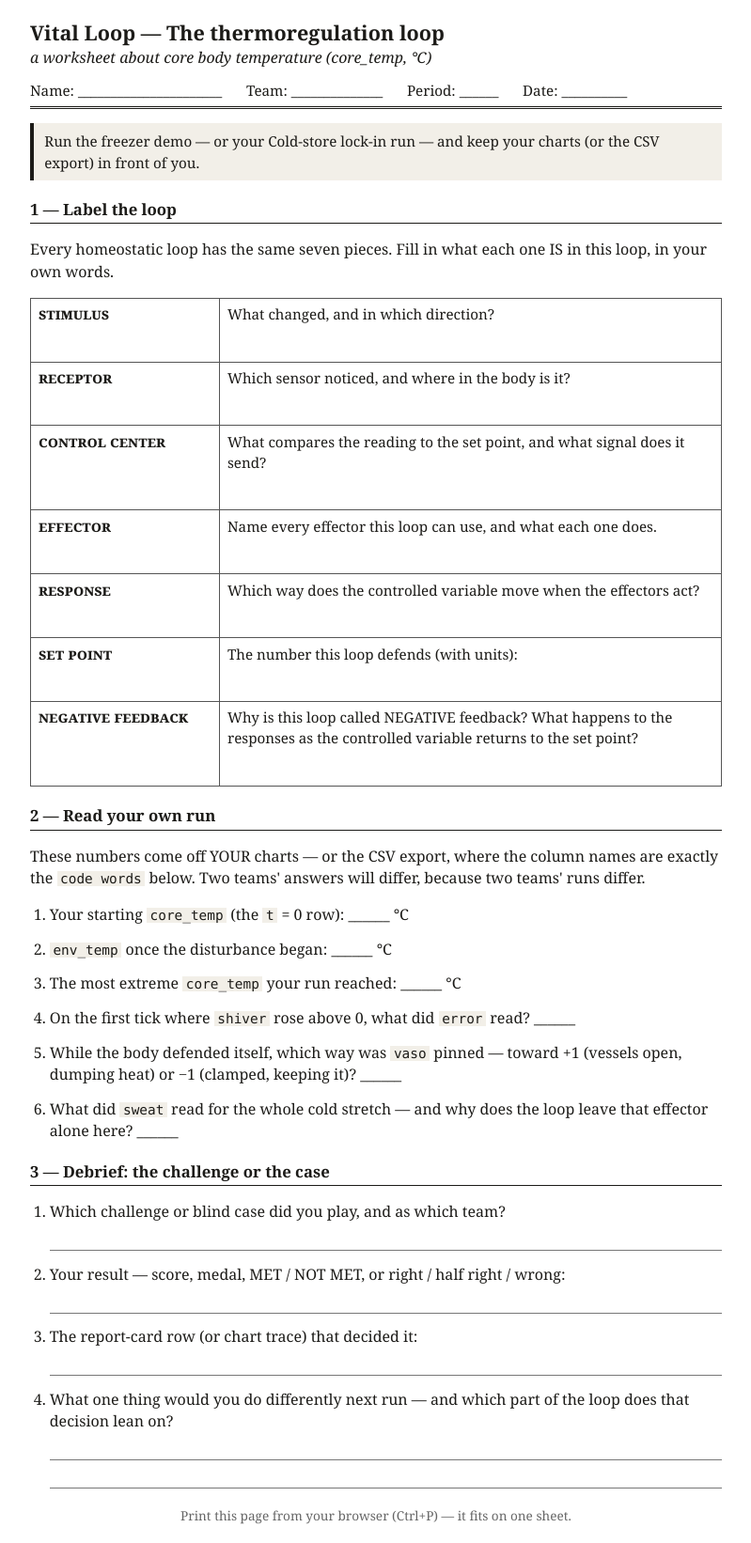
After one commit to gatorryan6-oss/vitalloop, a Flask app: page /worksheet/temp in a window 1280 px wide. The commit adds this page. Shown: the whole page at 94% size, without its empty margins (240-1039 px from the left). Run offline with Flask 3, Linux system fonts and the light colour scheme.

Commit message:
M35: student worksheets - three printable routes
Co-Authored-By: Claude Fable 5 <noreply@anthropic.com>

```diff
--- a/app.py
+++ b/app.py
@@ -13,6 +13,7 @@ smoothly instead of freezing the server chewing through an hour of ticks.
 import csv
 import datetime
 import io
+import re
 import threading
 import time
 
@@ -365,6 +366,122 @@ def state():
     out = runner.snapshot(since)
     out["sessions"] = registry.count()   # the room, arriving (M34)
     return jsonify(out)
+
+
+# Student worksheets (M35). Printable pages, NOT documents in the repo:
+# they render from this one table, so they can never drift from the
+# app's vocabulary, and the invariants suite pins every field name they
+# cite to the frozen record schemas. The worksheet asks; it never
+# answers — the student's own run (charts, CSV, report card) is the
+# answer key, which is the entire point.
+#
+# The seven curriculum terms appear on every worksheet EXACTLY
+# (kickoff §1: curriculum vocabulary used exactly).
+WORKSHEET_TERMS = [
+    ("stimulus", "What changed, and in which direction?"),
+    ("receptor", "Which sensor noticed, and where in the body is it?"),
+    ("control center", "What compares the reading to the set point, "
+                       "and what signal does it send?"),
+    ("effector", "Name every effector this loop can use, and what "
+                 "each one does."),
+    ("response", "Which way does the controlled variable move when "
+                 "the effectors act?"),
+    ("set point", "The number this loop defends (with units):"),
+    ("negative feedback", "Why is this loop called NEGATIVE feedback? "
+                          "What happens to the responses as the "
+                          "controlled variable returns to the set "
+                          "point?"),
+]
+
+WORKSHEETS = {
+    "temp": {
+        "title": "The thermoregulation loop",
+        "variable": "core body temperature (core_temp, °C)",
+        "before": "Run the freezer demo — or your Cold-store lock-in "
+                  "run — and keep your charts (or the CSV export) in "
+                  "front of you.",
+        "fields": ["t", "core_temp", "env_temp", "error",
+                   "sweat", "shiver", "vaso"],
+        "read": [
+            "Your starting core_temp (the t = 0 row): ______ °C",
+            "env_temp once the disturbance began: ______ °C",
+            "The most extreme core_temp your run reached: ______ °C",
+            "On the first tick where shiver rose above 0, what did "
+            "error read? ______",
+            "While the body defended itself, which way was vaso "
+            "pinned — toward +1 (vessels open, dumping heat) or −1 "
+            "(clamped, keeping it)? ______",
+            "What did sweat read for the whole cold stretch — and "
+            "why does the loop leave that effector alone here? ______",
+        ],
+    },
+    "glucose": {
+        "title": "The blood-glucose loop",
+        "variable": "blood glucose (glucose, mg/dL)",
+        "before": "Eat a 60 g meal in the sandbox — or use your Type 1 "
+                  "shift run — and keep your charts (or the CSV "
+                  "export) in front of you.",
+        "fields": ["t", "glucose", "gut_carbs", "insulin", "glucagon",
+                   "uptake"],
+        "read": [
+            "Fasting glucose before the meal: ______ mg/dL",
+            "Peak glucose after the meal: ______ mg/dL, at "
+            "t = ______",
+            "What did insulin do as glucose climbed? ______",
+            "What did glucagon do over the same stretch — and why "
+            "does the loop silence it? ______",
+            "While gut_carbs drained toward zero, what happened to "
+            "uptake — where was the sugar going? ______",
+            "About how long did the body take to bring glucose back "
+            "under 140 mg/dL? ______",
+        ],
+    },
+    "water": {
+        "title": "The water/ADH loop",
+        "variable": "plasma osmolarity (osmolarity, mOsm/L)",
+        "before": "Eat the salty snack and wait — or use your Aid "
+                  "station run — and keep your charts (or the CSV "
+                  "export) in front of you.",
+        "fields": ["osmolarity", "adh", "thirst", "urine_rate",
+                   "urine_osm"],
+        "read": [
+            "Resting osmolarity before the disturbance: ______ "
+            "mOsm/L",
+            "The most extreme osmolarity your run reached: ______",
+            "adh at that moment: ______ — and urine_rate: ______ "
+            "mL/min",
+            "urine_osm while the body was CONSERVING water: ______ — "
+            "and while it was FLOODING the excess: ______",
+            "Which woke first, adh or thirst — and why does the loop "
+            "reach for the cheaper response before the behavior? "
+            "______",
+            "Did the body ever drink with nobody at the keyboard? "
+            "What on the chart tells you? ______",
+        ],
+    },
+}
+
+
+@app.template_filter("replace_fields")
+def _mark_fields(text, fields):
+    """Wrap a worksheet question's cited column names in <code>, so the
+    words a student greps their CSV for look like what they'll find."""
+    from markupsafe import Markup, escape
+    out = str(escape(text))
+    for f in sorted(set(fields), key=len, reverse=True):
+        out = re.sub(rf"\b{re.escape(f)}\b", f"<code>{f}</code>", out)
+    return Markup(out)
+
+
+@app.route("/worksheet/<loop>")
+def worksheet(loop):
+    entry = WORKSHEETS.get(loop)
+    if entry is None:
+        return jsonify({"error": f"no worksheet for {loop!r} — the "
+                                 "loops are temp, glucose and "
+                                 "water"}), 400
+    return render_template("worksheet.html", loop=loop, ws=entry,
+                           terms=WORKSHEET_TERMS)
 
 
 ENV_TEMP_MIN, ENV_TEMP_MAX = -10.0, 45.0   # the slider's range, enforced
--- a/templates/index.html
+++ b/templates/index.html
@@ -489,6 +489,10 @@
 
 <footer class="room-footer">
   <span id="sessionCount"></span>
+  <span class="worksheet-links">Worksheets:
+    <a href="/worksheet/temp">temperature</a> &middot;
+    <a href="/worksheet/glucose">glucose</a> &middot;
+    <a href="/worksheet/water">water</a></span>
 </footer>
 
 <script src="/static/diagram.js"></script>
--- /dev/null
+++ b/templates/worksheet.html
@@ -0,0 +1,106 @@
+<!doctype html>
+<html lang="en">
+<head>
+<meta charset="utf-8">
+<meta name="viewport" content="width=device-width, initial-scale=1">
+<title>Vital Loop worksheet — {{ ws.title }}</title>
+<style>
+  /* Self-contained on purpose: a worksheet prints from the browser and
+     must look right with no app chrome and no other stylesheet. */
+  body {
+    font-family: Georgia, "Times New Roman", serif;
+    color: #1c1b18;
+    max-width: 46rem;
+    margin: 0 auto;
+    padding: 1.2rem 1.5rem;
+    line-height: 1.45;
+  }
+  header { border-bottom: 3px double #1c1b18; padding-bottom: 0.4rem;
+           margin-bottom: 0.9rem; }
+  h1 { font-size: 1.35rem; margin: 0; }
+  .subtitle { font-style: italic; }
+  .idblock { display: flex; gap: 1.6rem; flex-wrap: wrap;
+             margin: 0.7rem 0 0; font-size: 0.95rem; }
+  h2 { font-size: 1.05rem; border-bottom: 1px solid #1c1b18;
+       padding-bottom: 0.15rem; margin: 1.2rem 0 0.5rem; }
+  .before { background: #f2efe8; padding: 0.5rem 0.7rem;
+            border-left: 4px solid #1c1b18; font-size: 0.95rem; }
+  table { border-collapse: collapse; width: 100%; }
+  td, th { border: 1px solid #555; padding: 0.35rem 0.5rem;
+           vertical-align: top; text-align: left; font-size: 0.95rem; }
+  th.term { width: 11.5rem; font-variant: small-caps;
+            font-size: 1.02rem; }
+  .writein { min-height: 2.1rem; }
+  ol.read { padding-left: 1.3rem; }
+  ol.read li { margin-bottom: 0.85rem; }
+  code { font-family: Consolas, monospace; font-size: 0.9em;
+         background: #f2efe8; padding: 0 0.25em; }
+  .lines { border-bottom: 1px solid #777; display: block;
+           height: 1.5rem; margin-top: 0.3rem; }
+  .print-hint { text-align: center; color: #666; font-size: 0.85rem;
+                margin: 1.2rem 0 0; }
+  @media print {
+    body { padding: 0; max-width: none; }
+    .print-hint { display: none; }
+    h2 { break-after: avoid; }
+    table, ol.read li { break-inside: avoid; }
+  }
+</style>
+</head>
+<body>
+
+<header>
+  <h1>Vital Loop — {{ ws.title }}</h1>
+  <div class="subtitle">a worksheet about {{ ws.variable }}</div>
+  <div class="idblock">
+    <span>Name: ______________________</span>
+    <span>Team: ______________</span>
+    <span>Period: ______</span>
+    <span>Date: __________</span>
+  </div>
+</header>
+
+<p class="before">{{ ws.before }}</p>
+
+<h2>1 &mdash; Label the loop</h2>
+<p>Every homeostatic loop has the same seven pieces. Fill in what each
+one IS in this loop, in your own words.</p>
+<table>
+  {% for term, prompt in terms %}
+  <tr>
+    <th class="term">{{ term }}</th>
+    <td><div>{{ prompt }}</div><div class="writein"></div></td>
+  </tr>
+  {% endfor %}
+</table>
+
+<h2>2 &mdash; Read your own run</h2>
+<p>These numbers come off YOUR charts &mdash; or the CSV export, where
+the column names are exactly the <code>code words</code> below. Two
+teams' answers will differ, because two teams' runs differ.</p>
+<ol class="read">
+  {% for q in ws.read %}
+  <li>{{ q | replace_fields(ws.fields) }}</li>
+  {% endfor %}
+</ol>
+
+<h2>3 &mdash; Debrief: the challenge or the case</h2>
+<ol class="read">
+  <li>Which challenge or blind case did you play, and as which team?
+      <span class="lines"></span></li>
+  <li>Your result &mdash; score, medal, MET / NOT&nbsp;MET, or
+      right / half&nbsp;right / wrong:
+      <span class="lines"></span></li>
+  <li>The report-card row (or chart trace) that decided it:
+      <span class="lines"></span></li>
+  <li>What one thing would you do differently next run &mdash; and
+      which part of the loop does that decision lean on?
+      <span class="lines"></span>
+      <span class="lines"></span></li>
+</ol>
+
+<p class="print-hint">Print this page from your browser (Ctrl+P) —
+it fits on one sheet.</p>
+
+</body>
+</html>
```
Also changed, not shown: BUILDLOG.md (+34 -4 lines), tests/test_invariants.py (+87 -0 lines).
